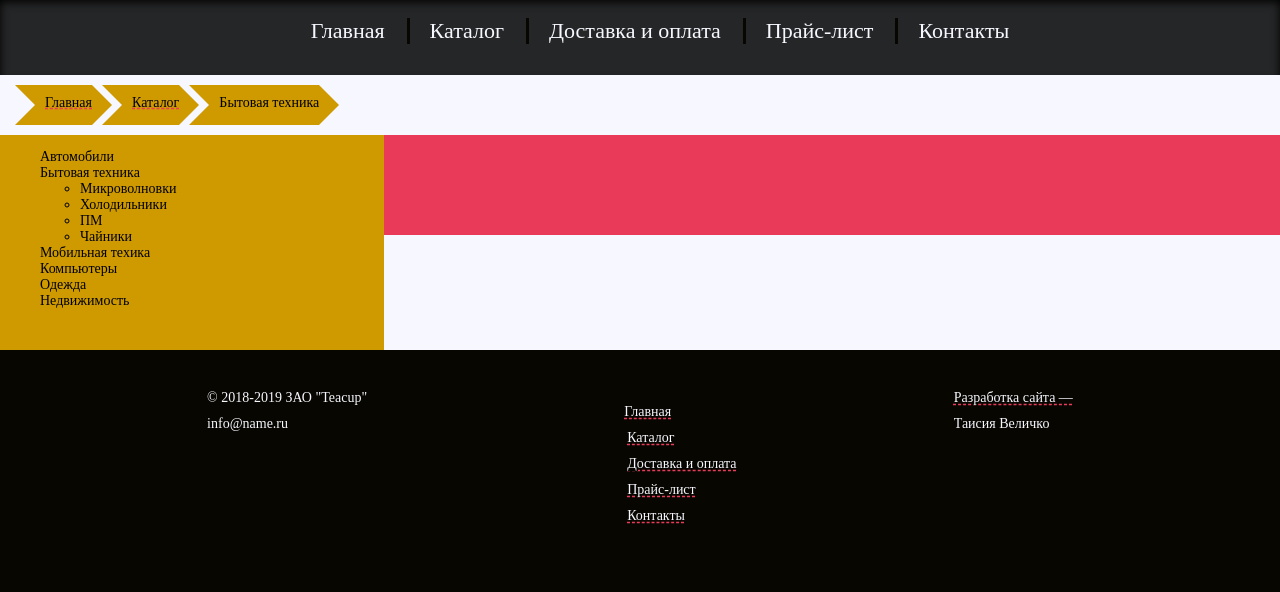
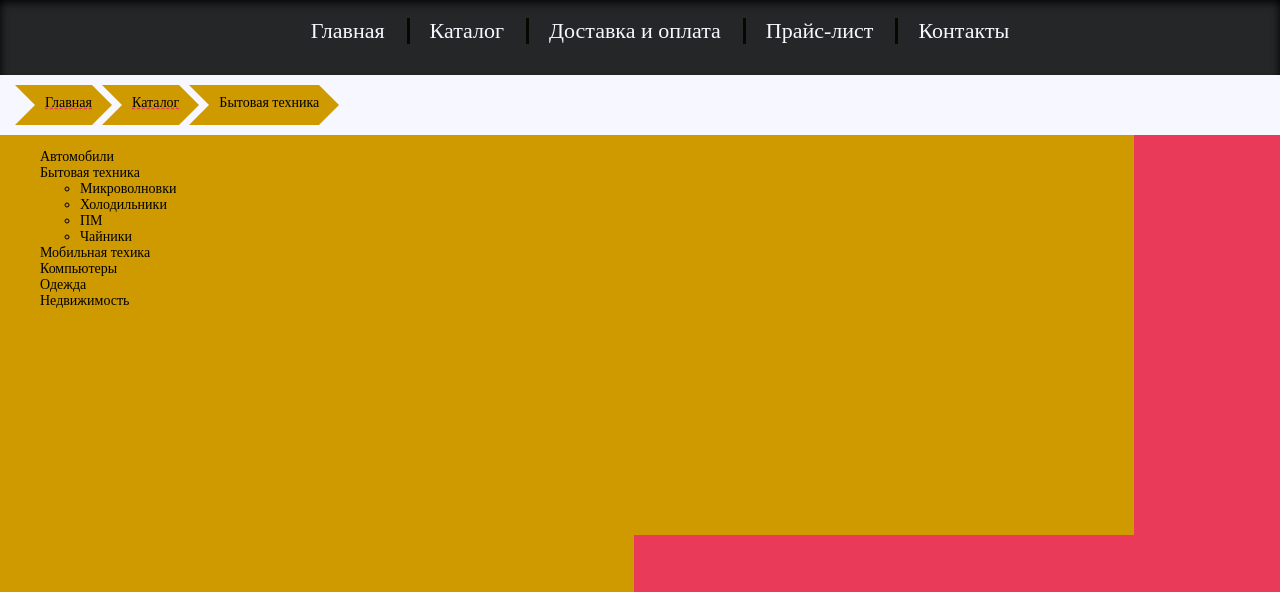
Before and after one commit to JustTaya/WebProject, a plain HTML site: page WebProject/index.html in a window 1280 px wide. Shown: the part 208-800 px from the top of the page. Drawn offline with Linux system fonts and the light colour scheme.

Commit message:
Progress commit

```diff
--- a/WebProject/index.html
+++ b/WebProject/index.html
@@ -57,9 +57,13 @@
         </ul>
     </div>
     <div class="center-block">
-        <div class="container">
-            <div class="footer"></div>
+        <div id="container">
+            <div class="product"></div>
+            <div class="product"></div>
+            <div class="product"></div>
+            <div class="product"></div>
         </div>
+        <div class="footer"></div>
     </div>
 </div>
 <footer>
--- a/WebProject/style.css
+++ b/WebProject/style.css
@@ -21,9 +21,6 @@ ul.menu-items {
     list-style: none;
 }
 
-.menu-item:hover {
-    animation-name: hoverUnderline;
-}
 
 li + li {
     border-left: .3rem solid #070600;
@@ -223,35 +220,43 @@ footer {
     flex-flow: row wrap;
 }
 
-.left-block{
+.left-block {
     background: #CE9A00;
     width: 30%;
     font-size: 1.4rem;
     border: 0;
 }
 
-.left-block>ul {
+.left-block > ul {
     list-style: none;
 }
 
-.left-block>ul>li{
+.left-block > ul > li {
     border: 0;
 }
 
-.sub-menu>ul{
+.sub-menu > ul {
     list-style: circle;
 }
 
-.sub-menu>li{
+.sub-menu > li {
     border: 0;
 }
 
-.center-block{
+.center-block {
     background: #ea3a5a;
     width: 70%;
-    height: 10rem;
+}
 
+#container {
     display: flex;
-    flex-direction: row;
-    justify-content: space-evenly;
+    flex-flow: row wrap;
+    justify-content: flex-start;
+    align-content: stretch;
 }
+
+.product {
+    width: 25rem;
+    height: 40rem;
+    background: #CE9A00;
+}
```
